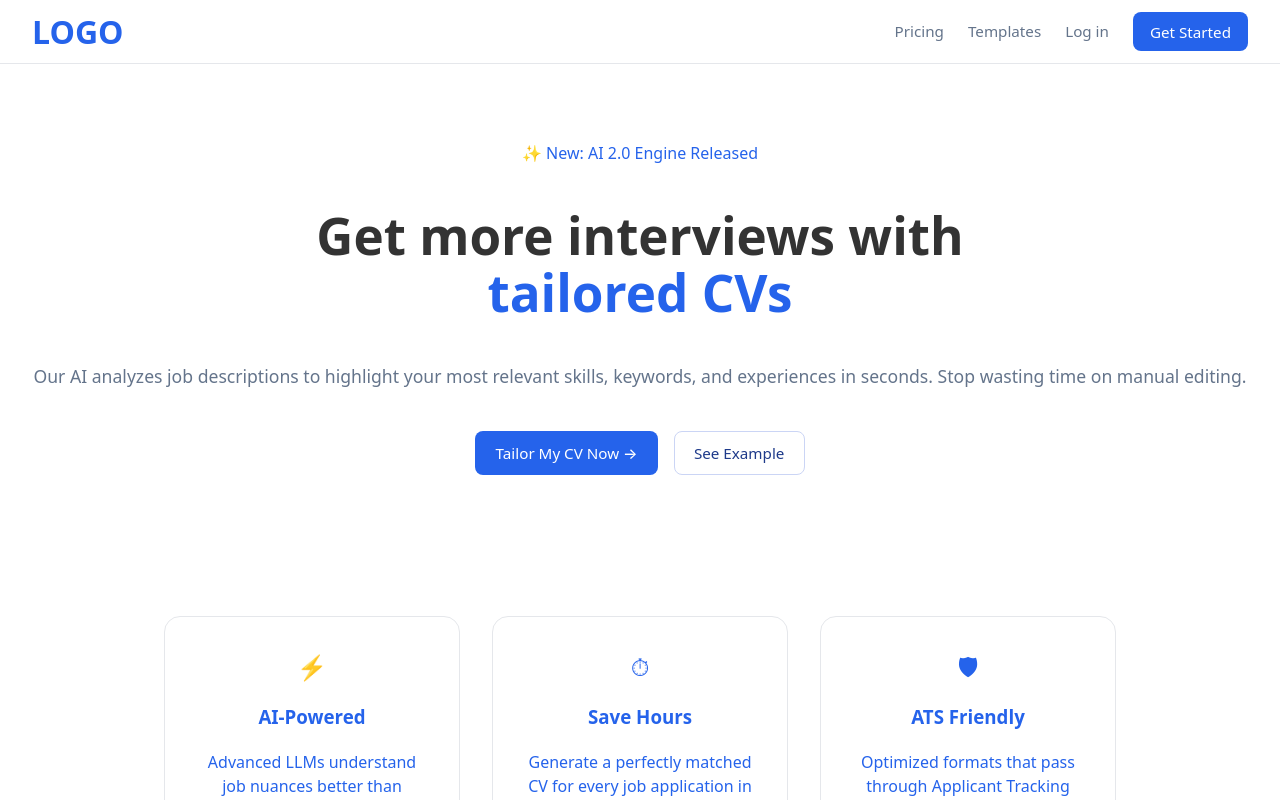
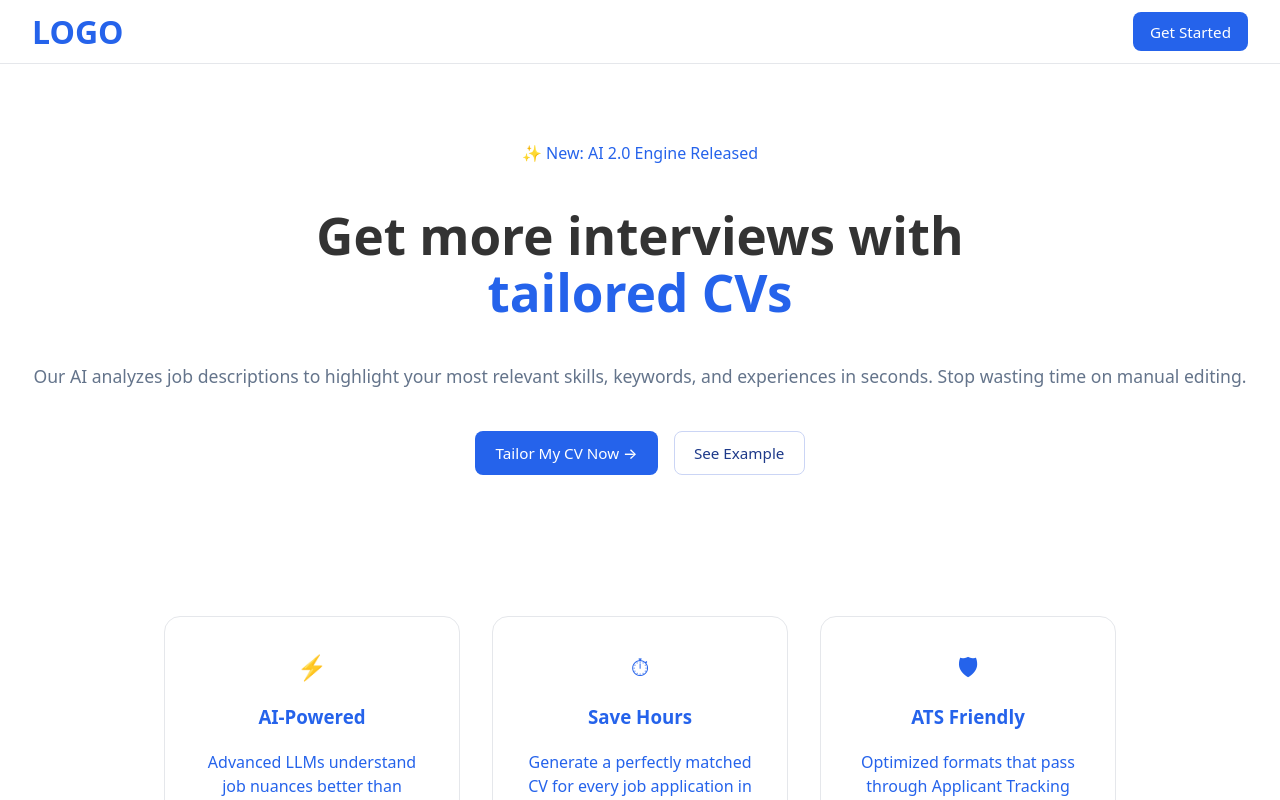
Before and after one commit to kam3ren/Ai-CV-tailoring-tool, a React (Vite) app in the folder ai-cv-frontend/: page / in a window 1280 px wide. Shown: the top 800 px of the page. Built offline with nearby package versions, Linux system fonts and the light colour scheme.

Commit message:
commented out subheadings as may not be needed in final design

```diff
--- a/ai-cv-frontend/src/pages/Landing.jsx
+++ b/ai-cv-frontend/src/pages/Landing.jsx
@@ -19,9 +19,9 @@ function Navbar() {
             <div className="nav-left">LOGO</div>
 
             <nav className="nav-right">
-                <a href="#">Pricing</a>
+               {/* <a href="#">Pricing</a>
                 <a href="#">Templates</a>
-                <a href="#">Log in</a>
+                <a href="#">Log in</a>*/}
                 <button className="btn primary">Get Started</button>
             </nav>
         </header>
```
